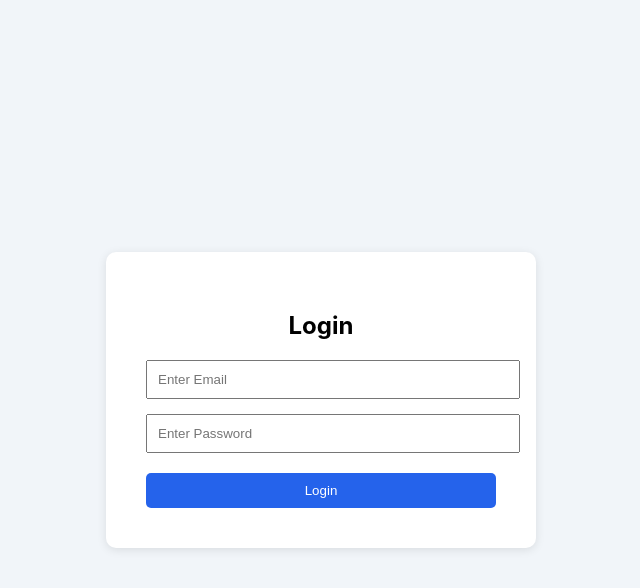
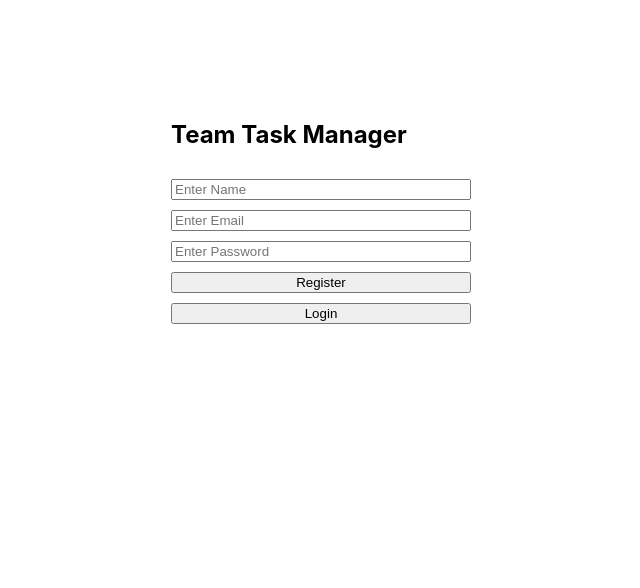
Before and after one commit to AkshithaPanyala16/team-task-manager, a React (Create React App) app in the folder client/: page / in a window 1280 px wide. Shown: the top 588 px of the page, without its empty margins (319-959 px from the left). Built offline with nearby package versions, Linux system fonts and the light colour scheme.

Commit message:
Added register and login

```diff
--- a/client/src/pages/Login.js
+++ b/client/src/pages/Login.js
@@ -3,12 +3,36 @@ import axios from "axios";
 
 function Login() {
 
+  const [name, setName] = useState("");
   const [email, setEmail] = useState("");
   const [password, setPassword] = useState("");
 
-  const handleLogin = async (e) => {
+  const handleRegister = async () => {
 
-    e.preventDefault();
+    try {
+
+      await axios.post(
+        "https://team-task-manager-production.up.railway.app/api/auth/register",
+        {
+          name,
+          email,
+          password
+        }
+      );
+
+      alert("Register Successful");
+
+    } catch (error) {
+
+      console.log(error);
+
+      alert("Register Failed");
+
+    }
+
+  };
+
+  const handleLogin = async () => {
 
     try {
 
@@ -20,14 +44,12 @@ function Login() {
         }
       );
 
-      alert(response.data.message);
-
       localStorage.setItem(
         "token",
         response.data.token
       );
 
-      console.log(response.data);
+      alert("Login Successful");
 
       window.location.reload();
 
@@ -46,43 +68,27 @@ function Login() {
     <div
       style={{
         display: "flex",
-        justifyContent: "center",
-        alignItems: "center",
-        height: "100vh",
-        backgroundColor: "#f1f5f9"
+        flexDirection: "column",
+        gap: "10px",
+        width: "300px",
+        margin: "100px auto"
       }}
     >
 
-      <form
-        onSubmit={handleLogin}
-        style={{
-          backgroundColor: "white",
-          padding: "40px",
-          borderRadius: "10px",
-          boxShadow: "0 2px 10px rgba(0,0,0,0.1)",
-          width: "350px"
-        }}
-      >
+      <h2>Team Task Manager</h2>
 
-        <h2
-          style={{
-            textAlign: "center",
-            marginBottom: "20px"
-          }}
-        >
-          Login
-        </h2>
+      <input
+        type="text"
+        placeholder="Enter Name"
+        value={name}
+        onChange={(e) => setName(e.target.value)}
+      />
 
       <input
         type="email"
         placeholder="Enter Email"
         value={email}
         onChange={(e) => setEmail(e.target.value)}
-          style={{
-            width: "100%",
-            padding: "10px",
-            marginBottom: "15px"
-          }}
       />
 
       <input
@@ -90,29 +96,15 @@ function Login() {
         placeholder="Enter Password"
         value={password}
         onChange={(e) => setPassword(e.target.value)}
-          style={{
-            width: "100%",
-            padding: "10px",
-            marginBottom: "20px"
-          }}
       />
 
-        <button
-          type="submit"
-          style={{
-            width: "100%",
-            padding: "10px",
-            backgroundColor: "#2563eb",
-            color: "white",
-            border: "none",
-            borderRadius: "5px",
-            cursor: "pointer"
-          }}
-        >
+      <button onClick={handleRegister}>
+        Register
+      </button>
+
+      <button onClick={handleLogin}>
         Login
       </button>
-
-      </form>
 
     </div>
 
```
Lines whose indentation alone changed are shown as unchanged.
